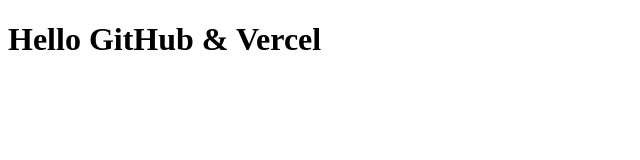
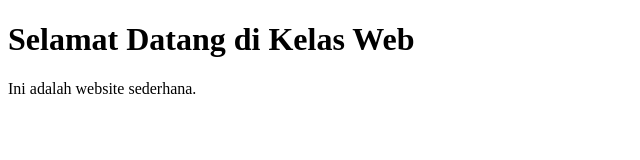
Before and after one commit to yozgra/project-pertama, a plain HTML site: page index.html in a window 1280 px wide. Shown: the whole page, without its empty margins (0-640 px from the left). Drawn offline with Linux system fonts and the light colour scheme.

Commit message:
Upload awal index.html

```diff
--- a/index.html
+++ b/index.html
@@ -1,9 +1,10 @@
 <!DOCTYPE html>
 <html>
 <head>
-  <title>Project Pertama</title>
+  <title>Profil Kelas</title>
 </head>
 <body>
-  <h1>Hello GitHub & Vercel</h1>
+  <h1>Selamat Datang di Kelas Web</h1>
+  <p>Ini adalah website sederhana.</p>
 </body>
 </html>
```
